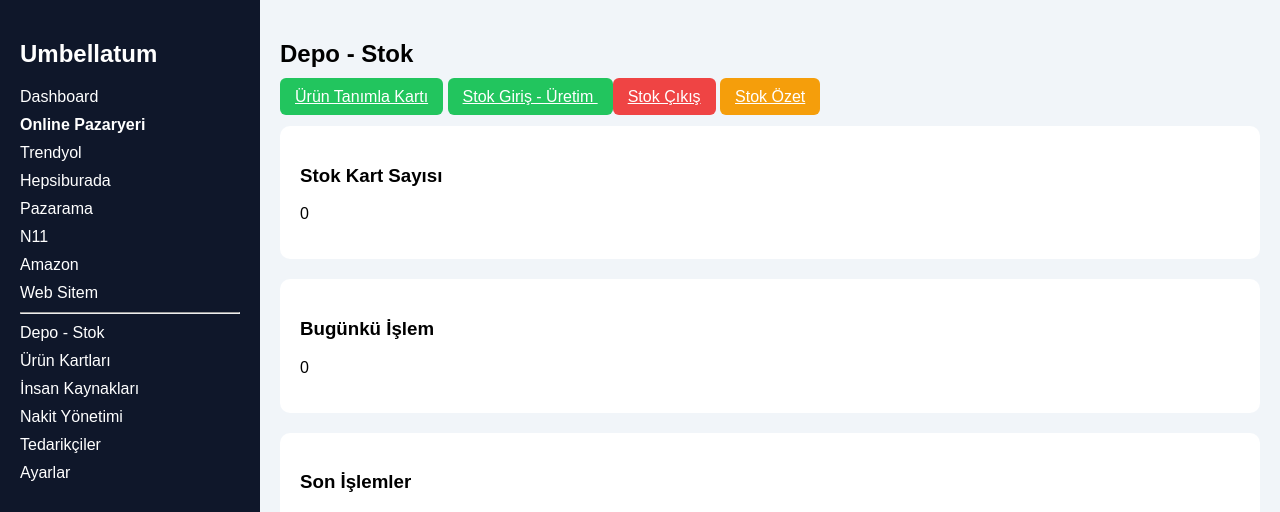
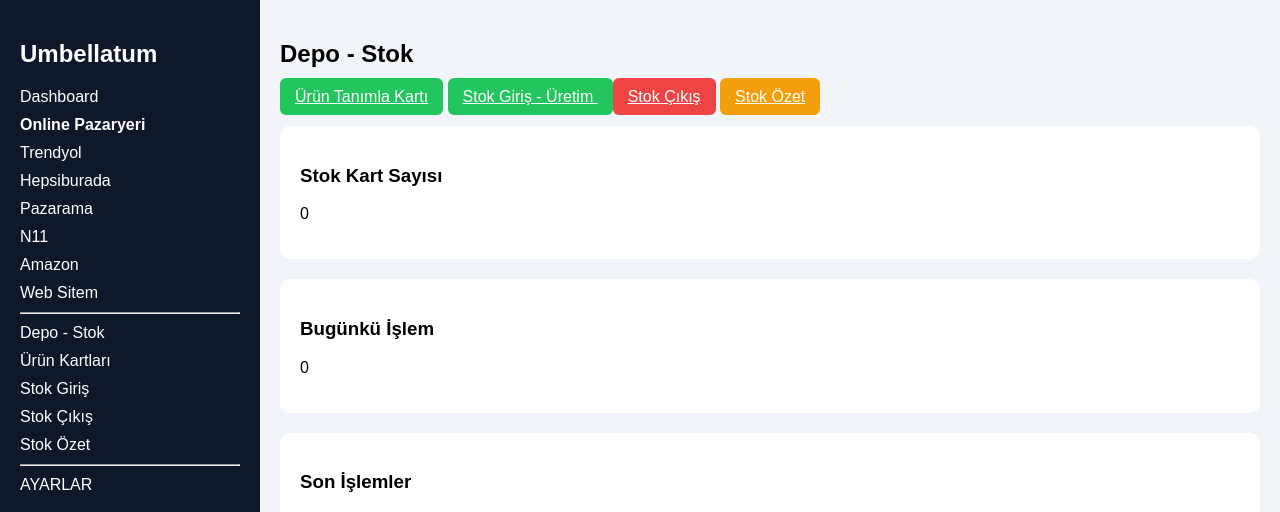
Before and after one commit to umbellatum54/stok-api, a Flask app: page /depo-stok/ in a window 1280 px wide. Shown: the top 512 px of the page. Run offline with Flask 3, Linux system fonts and the light colour scheme.

Commit message:
Update layout.html

```diff
--- a/templates/layout.html
+++ b/templates/layout.html
@@ -66,12 +66,14 @@
 
     <hr>
 
-    <a href="/stok">Depo - Stok</a>
-    <a href="/urunler">Ürün Kartları</a>
-    <a href="#">İnsan Kaynakları</a>
-    <a href="#">Nakit Yönetimi</a>
-    <a href="#">Tedarikçiler</a>
-    <a href="#">Ayarlar</a>
+   <a href="/depo-stok/">Depo - Stok</a>
+<a href="/depo-stok/urunler">Ürün Kartları</a>
+<a href="/depo-stok/stok-giris">Stok Giriş</a>
+<a href="/depo-stok/stok-cikis">Stok Çıkış</a>
+<a href="/depo-stok/stok-ozet">Stok Özet</a>
+
+      <hr>
+     <a href="#">AYARLAR</a>
 </div>
 
 <div class="content">
```
